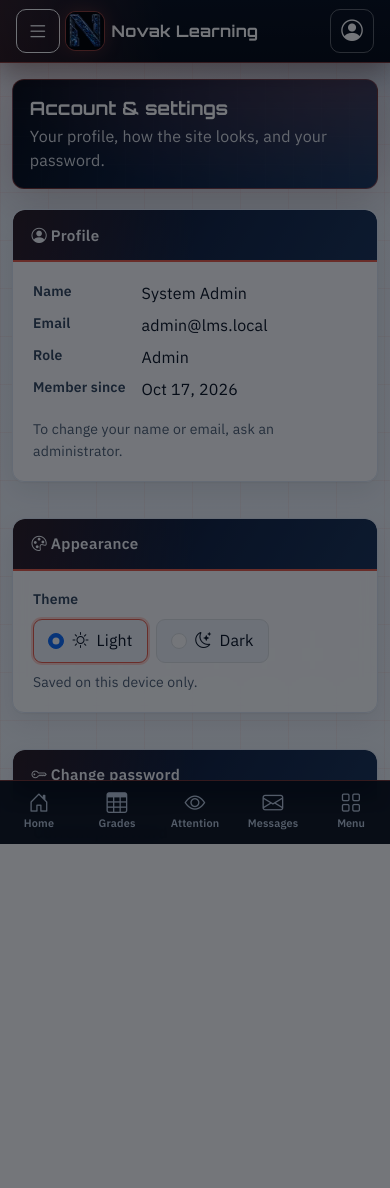
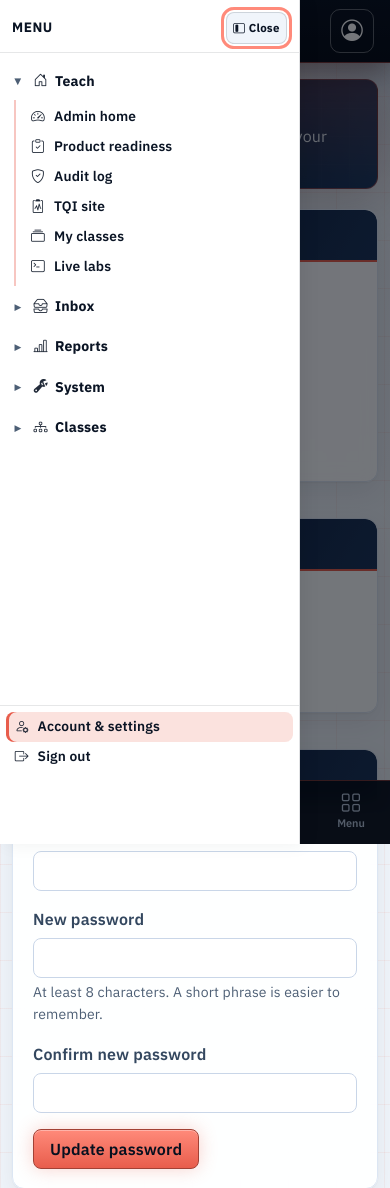
Before and after one commit to Novakornothing/ciwt-lms, a Flask app: page /account in a window 390 px wide, after a click that opens the changed part. Shown: the top 1188 px of the page. Before the commit the page ends 844 px from the top, so only its background shows below. Run offline with Flask 3, Linux system fonts and the light colour scheme; a user stored in the database is signed in; some libraries are stand-ins or nearby versions.

Commit message:
Pass 6 fix: mobile Menu drawer opened below the page (legacy position:static !important on .staff-rail); toggle reads Close on phones

```diff
--- a/static/css/ciwt-theme.css
+++ b/static/css/ciwt-theme.css
@@ -878,11 +878,7 @@ main.container {
     max-width: 100%;
   }
   #teachClock { font-size: 1.15rem !important; }
-  .staff-rail {
-    position: static !important;
-    top: auto !important;
-    margin-bottom: .5rem;
-  }
+  /* (pass 6) removed legacy ".staff-rail { position: static !important }" — it pinned the mobile drawer below the page */
   .staff-rail .card-header {
     display: flex;
     align-items: center;
--- a/templates/staff_sidebar.html
+++ b/templates/staff_sidebar.html
@@ -9,7 +9,7 @@
     <div class="staff-rail-top">
       <span class="staff-rail-title">Menu</span>
       <button type="button" id="staffRailToggle" class="staff-rail-toggle" title="Collapse or expand menu" aria-label="Hide menu">
-        <i class="bi bi-layout-sidebar-inset"></i><span class="rail-toggle-label">Hide</span>
+        <i class="bi bi-layout-sidebar-inset" aria-hidden="true"></i><span class="rail-toggle-label d-none d-lg-inline">Hide</span><span class="rail-toggle-label d-lg-none">Close</span>
       </button>
     </div>
 
```
